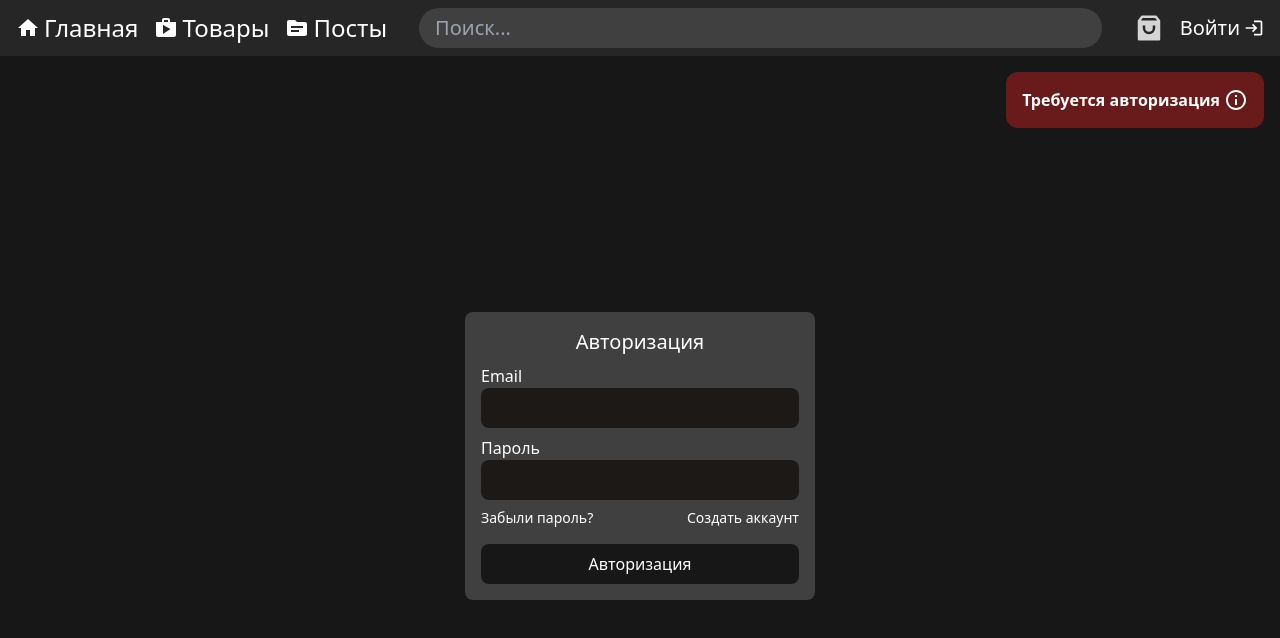
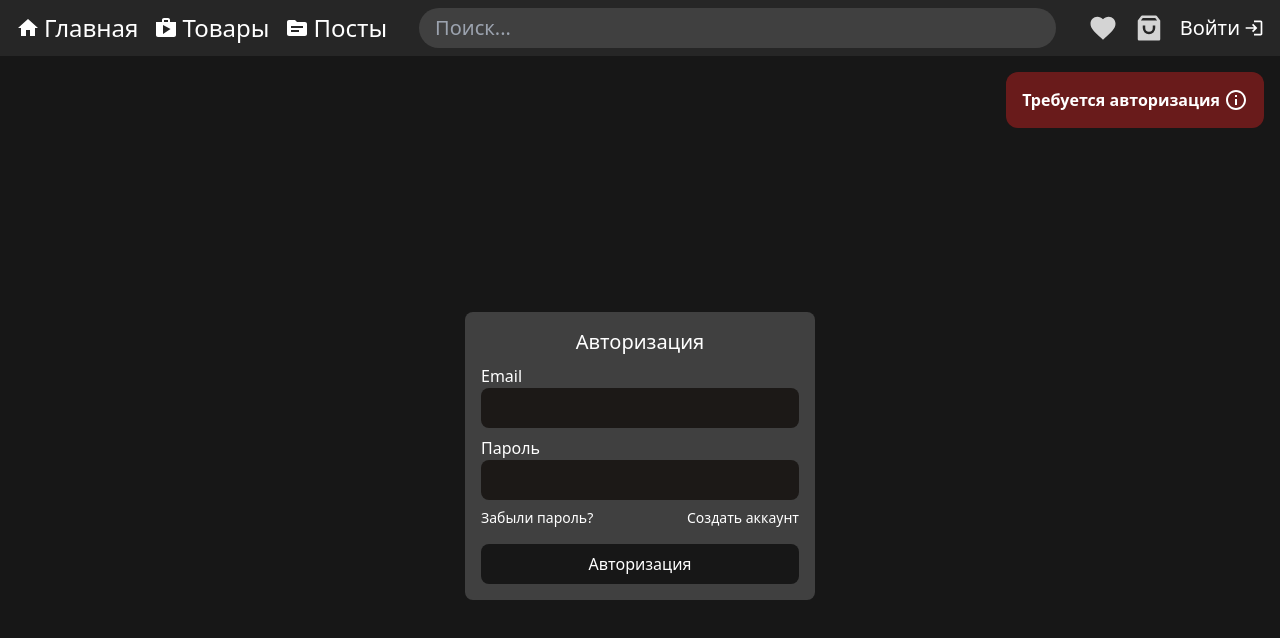
Before and after one commit to nesa402610/SBERUNIVERSITY__auth_shop, a React (Create React App) app: page /signIn in a window 1280 px wide. Shown: the top 638 px of the page. Built offline with nearby package versions, Linux system fonts and the light colour scheme.

Commit message:
Избранные товары готовятся к своему появлению

```diff
--- a/src/components/header.tsx
+++ b/src/components/header.tsx
@@ -1,7 +1,7 @@
 import React, {useEffect, useState} from 'react';
 import {NavLink, useNavigate} from "react-router-dom";
 import {setSearch} from "../store/reducers/productsSlice";
-import {MdHome, MdLogin, MdShop, MdSource} from "react-icons/md";
+import {MdFavorite, MdHome, MdLogin, MdShop, MdSource} from "react-icons/md";
 import {useAppDispatch, useAppSelector} from "../hooks/redux";
 import {RiShoppingBag3Fill} from "react-icons/ri";
 import {useDebounce} from "../hooks/useDebounce";
@@ -43,6 +43,9 @@ const Header = () => {
         />
       </div>
       <div className={'flex gap-4 items-center'}>
+        <NavLink to={'/favourites'}>
+          <MdFavorite className={'text-3xl text-neutral-300 hover:text-neutral-100 transition-all hover:scale-110'}/>
+        </NavLink>
         <NavLink to={'/cart'} className={'relative'}>
           <RiShoppingBag3Fill className={'text-3xl text-neutral-300 hover:text-neutral-100 transition-all hover:scale-110'}/>
           {cart.length !== 0  && <div className={'absolute flex items-center justify-center text-[14px] text-neutral-100 top-0 right-0 w-4 h-4 bg-rose-800 rounded-full'}>
--- /dev/null
+++ b/src/router/favouritesPage.tsx
@@ -0,0 +1,11 @@
+import React from 'react';
+
+const FavouritesPage = () => {
+  return (
+    <div className={'m-4'}>
+
+    </div>
+  );
+};
+
+export default FavouritesPage;
--- a/src/router/index.tsx
+++ b/src/router/index.tsx
@@ -10,6 +10,7 @@ import ProductsPage from "./ProductsPage";
 import ProductDetails from "./ProductDetails";
 import PostDetails from "./postDetails";
 import CartPage from "./CartPage";
+import FavouritesPage from "./favouritesPage";
 
 const Index = () => {
   return (
@@ -28,6 +29,7 @@ const Index = () => {
       <Route path={'/signUp'} element={<SignUp/>}/>
       <Route path={'/reset-password'} element={<PasswordReset/>}/>
       <Route path={'/cart'} element={<CartPage/>}/>
+      <Route path={'/favourites'} element={<FavouritesPage/>}/>
     </Routes>
   );
 };
```
